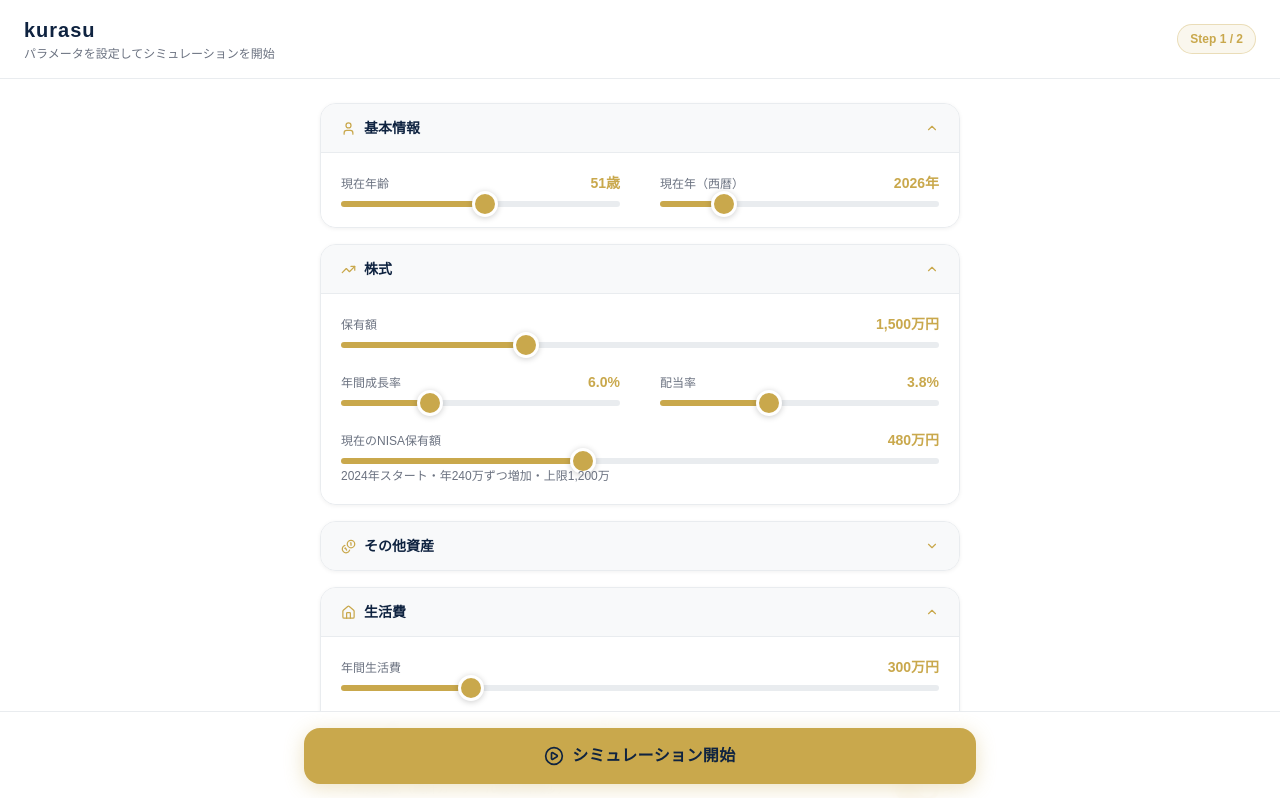
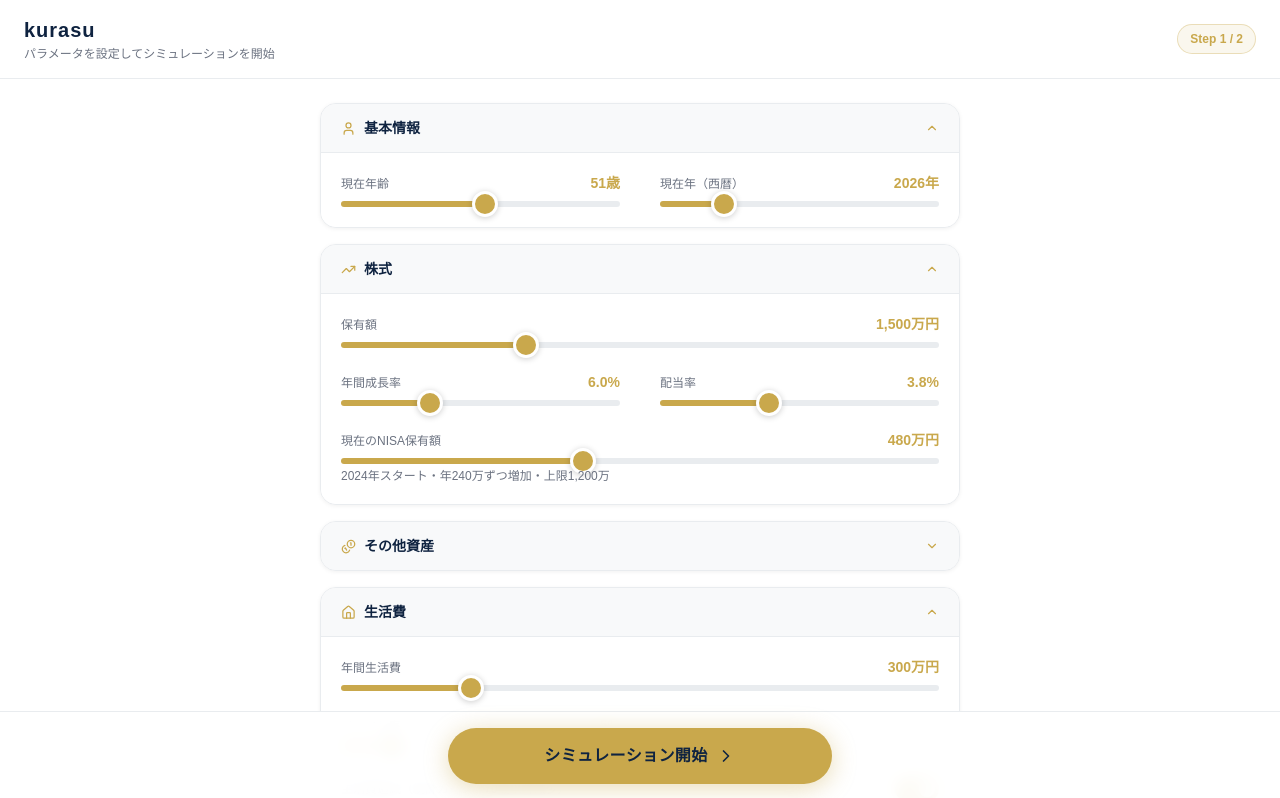
Before and after one commit to toyakaku10-creator/kurasu, a Next.js app: page /kurasu in a window 1280 px wide. Shown: the top 798 px of the page. Built offline with nearby package versions, Linux system fonts and the light colour scheme.

Commit message:
feat: シミュレーション開始ボタンを半円デザインに変更

```diff
--- a/app/kurasu/InputClient.tsx
+++ b/app/kurasu/InputClient.tsx
@@ -3,7 +3,7 @@
 import { useState, useEffect, useCallback } from 'react';
 import { useRouter } from 'next/navigation';
 import {
-  User, TrendingUp, Landmark, Home, Building2, LogOut, Coins, RefreshCw, PlayCircle, ChevronUp, ChevronDown,
+  User, TrendingUp, Landmark, Home, Building2, LogOut, Coins, RefreshCw, ChevronRight, ChevronUp, ChevronDown,
 } from 'lucide-react';
 import { DEFAULT_PARAMS } from './simulation';
 import type { Params } from './simulation';
@@ -304,10 +304,10 @@ export default function InputClient() {
       >
         <button
           onClick={handleStart}
-          className="w-full max-w-2xl py-4 rounded-2xl font-bold text-base tracking-wide transition-transform active:scale-95 hover:opacity-90 flex items-center justify-center gap-2"
-          style={{ background: GOLD, color: NAVY, boxShadow: `0 4px 20px ${GOLD}55` }}
+          className="w-full max-w-sm py-4 font-bold text-base tracking-wide transition-transform active:scale-95 hover:opacity-90 flex items-center justify-center gap-2"
+          style={{ background: GOLD, color: NAVY, borderRadius: 9999, boxShadow: `0 4px 24px ${GOLD}66` }}
         >
-          <PlayCircle size={20} /> シミュレーション開始
+          シミュレーション開始 <ChevronRight size={20} />
         </button>
       </footer>
     </div>
```
